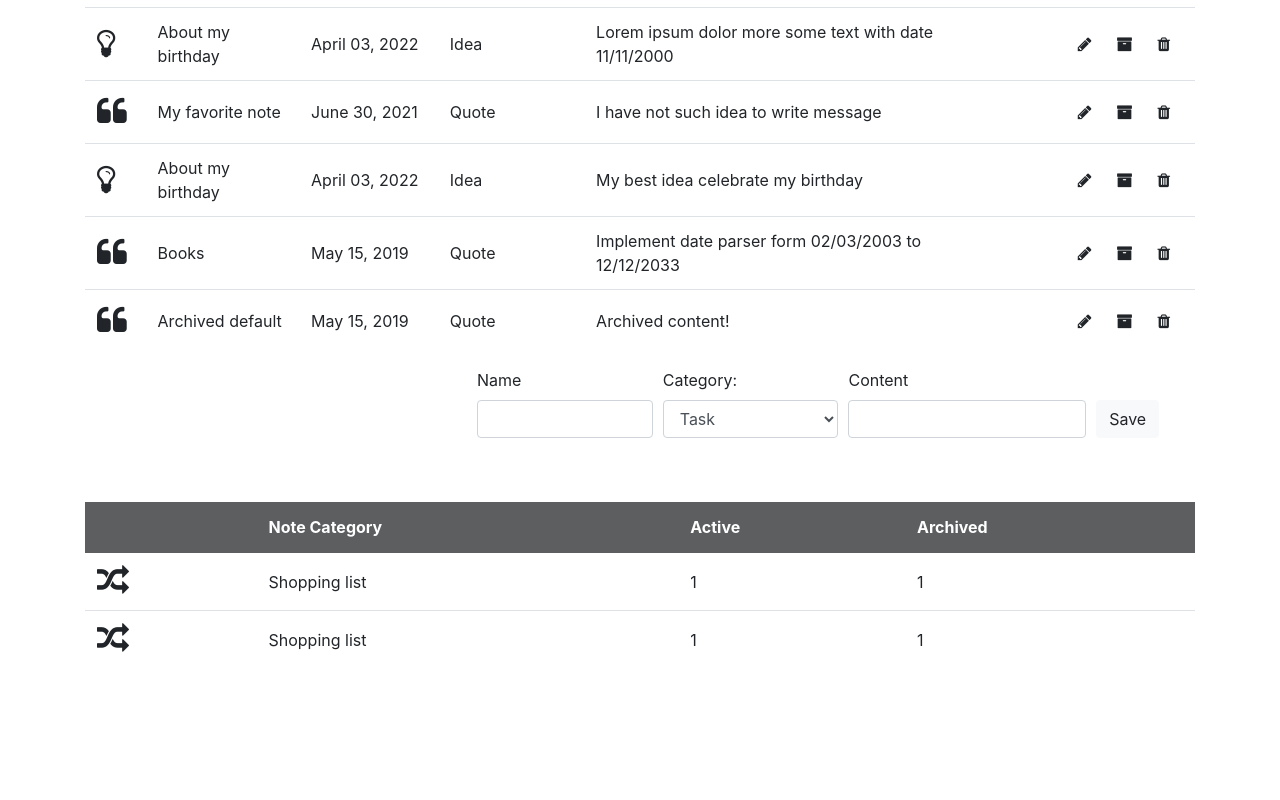
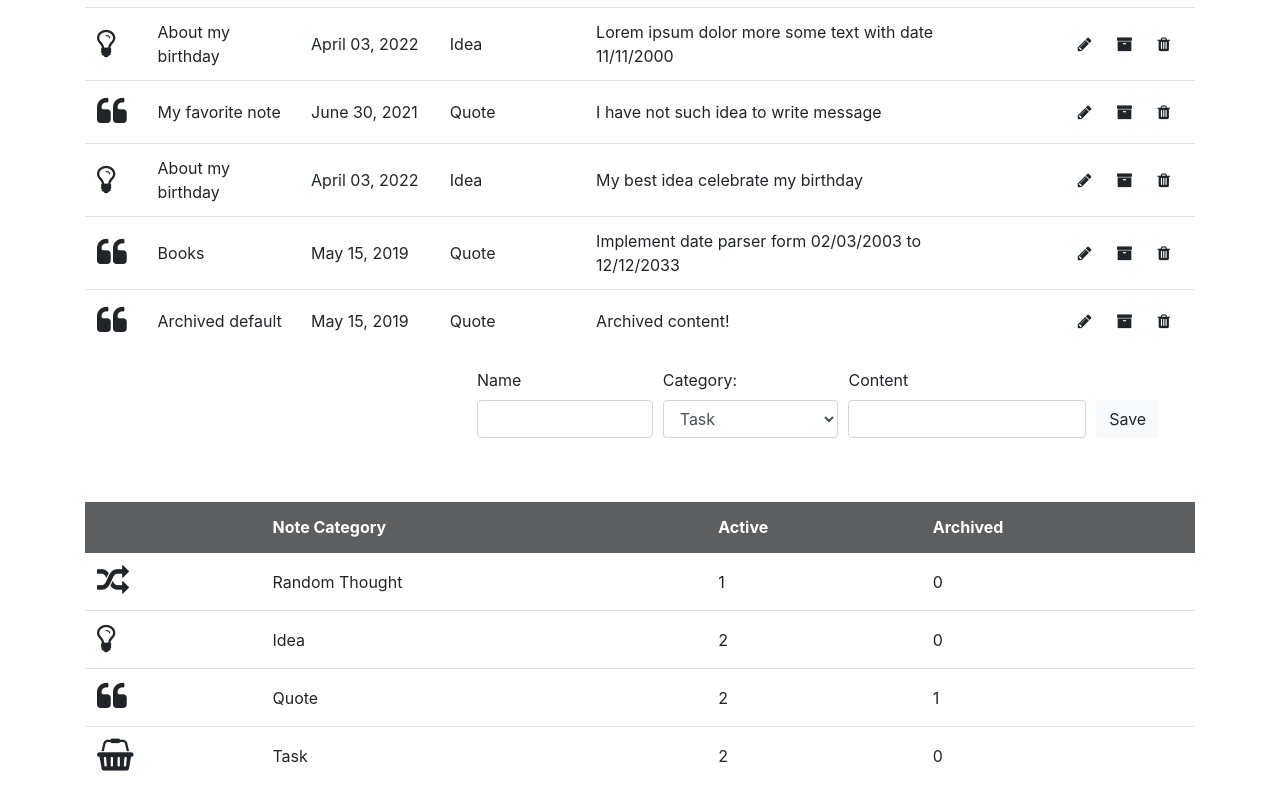
Before and after one commit to RuslanPylypenko/notesAppReact, a React (Create React App) app: page / in a window 1280 px wide. Shown: the part 336-1136 px from the top of the page. Before the commit the page ends 1020 px from the top, so only its background shows below. Built offline with nearby package versions, Linux system fonts and the light colour scheme.

Commit message:
summary table

```diff
--- a/src/components/NotesTable/NotesTable.tsx
+++ b/src/components/NotesTable/NotesTable.tsx
@@ -1,10 +1,8 @@
 import React from "react";
-import {NoteType} from "../../store/notes";
 import {CATEGORY_ICONS} from "../../store/constants";
+import {NoteListPropsType} from "../../interfaces";
 
-type NoteListPropsType = {
-    notes: NoteType[]
-}
+
 
 export const NotesTable: React.FC<NoteListPropsType> = ({notes}) => {
 
--- a/src/components/SummaryTable/SummaryTable.tsx
+++ b/src/components/SummaryTable/SummaryTable.tsx
@@ -1,6 +1,20 @@
 import React from "react";
+import {ISummary, NoteListPropsType} from "../../interfaces";
+import {CATEGORIES, CATEGORY_ICONS, STATUS} from "../../store/constants";
 
-export const SummaryTable:React.FC = () => {
+export const SummaryTable: React.FC<NoteListPropsType> = ({notes}) => {
+
+    const summary: ISummary[] = CATEGORIES.map(category => ({
+        category,
+        active: notes.filter(note => note.category === category && note.status === STATUS.ACTIVE).length,
+        archived: notes.filter(note => note.category === category && note.status === STATUS.ARCHIVED).length,
+    }))
+
+    const getIcon = (category: string):string => {
+        const idx = CATEGORY_ICONS.findIndex(i => i.name === category)
+        return CATEGORY_ICONS[idx].icon
+    }
+
     return (
         <table className="table">
             <thead className="thead-dark">
@@ -13,23 +27,16 @@ export const SummaryTable:React.FC = () => {
             </thead>
             <tbody>
 
-            {/*row start*/}
-            <tr>
-                <td><i className="fa fa-2x fa-random"></i></td>
-                <td>Shopping list</td>
-                <td>1</td>
-                <td>1</td>
-            </tr>
-            {/*row end*/}
-
-            {/*row start*/}
-            <tr>
-                <td><i className="fa fa-2x fa-random"></i></td>
-                <td>Shopping list</td>
-                <td>1</td>
-                <td>1</td>
-            </tr>
-            {/*row end*/}
+            {summary.map((item, i) => {
+                return (
+                    <tr key={i}>
+                        <td><i className={"fa fa-2x fa-" + getIcon(item.category)}></i></td>
+                        <td>{item.category}</td>
+                        <td>{item.active}</td>
+                        <td>{item.archived}</td>
+                    </tr>
+                )
+            })}
 
             </tbody>
         </table>
--- /dev/null
+++ b/src/interfaces.ts
@@ -0,0 +1,27 @@
+import {finished} from "stream";
+
+export interface ICATEGORY_ICON {
+    name: string,
+    icon: string,
+}
+
+export interface INote {
+    id: string,
+    name: string,
+    created_at: string,
+    content: string,
+    dates: string[] | null,
+    category: string,
+    status: string
+}
+
+export interface ISummary {
+    category: string,
+    active: number,
+    archived: number
+}
+
+
+export type NoteListPropsType = {
+    notes: INote[]
+}
--- a/src/pages/Home.tsx
+++ b/src/pages/Home.tsx
@@ -17,7 +17,7 @@ export const Home: React.FC = () => {
                <NoteForm />
             </div>
 
-            <SummaryTable />
+            <SummaryTable notes={notes} />
         </div>
     )
 }
--- a/src/store/constants.ts
+++ b/src/store/constants.ts
@@ -1,4 +1,6 @@
-export const CATEGORY_ICONS: CATEGORY_ICON[] = [
+import {ICATEGORY_ICON} from "../interfaces";
+
+export const CATEGORY_ICONS: ICATEGORY_ICON[] = [
     {
         name: 'Random Thought',
         icon: 'random'
@@ -17,7 +19,9 @@ export const CATEGORY_ICONS: CATEGORY_ICON[] = [
     },
 ]
 
-export type CATEGORY_ICON = {
-    name: string,
-    icon: string,
+export const CATEGORIES: string[] = ['Random Thought', 'Idea', 'Quote', 'Task']
+
+export const STATUS = {
+    ACTIVE: 'active',
+    ARCHIVED: 'archived'
 }
--- a/src/store/notes.tsx
+++ b/src/store/notes.tsx
@@ -1,4 +1,6 @@
-export const notesList: NoteType[] = [
+import {INote} from "../interfaces";
+
+export const notesList: INote[] = [
     {
         id: '2hbv13k',
         name: 'My favorite note',
@@ -72,13 +74,3 @@ export const notesList: NoteType[] = [
         status: 'archived'
     },
 ]
-
-export type NoteType = {
-    id: string,
-    name: string,
-    created_at: string,
-    content: string,
-    dates: string[] | null,
-    category: string,
-    status: string
-}
```
